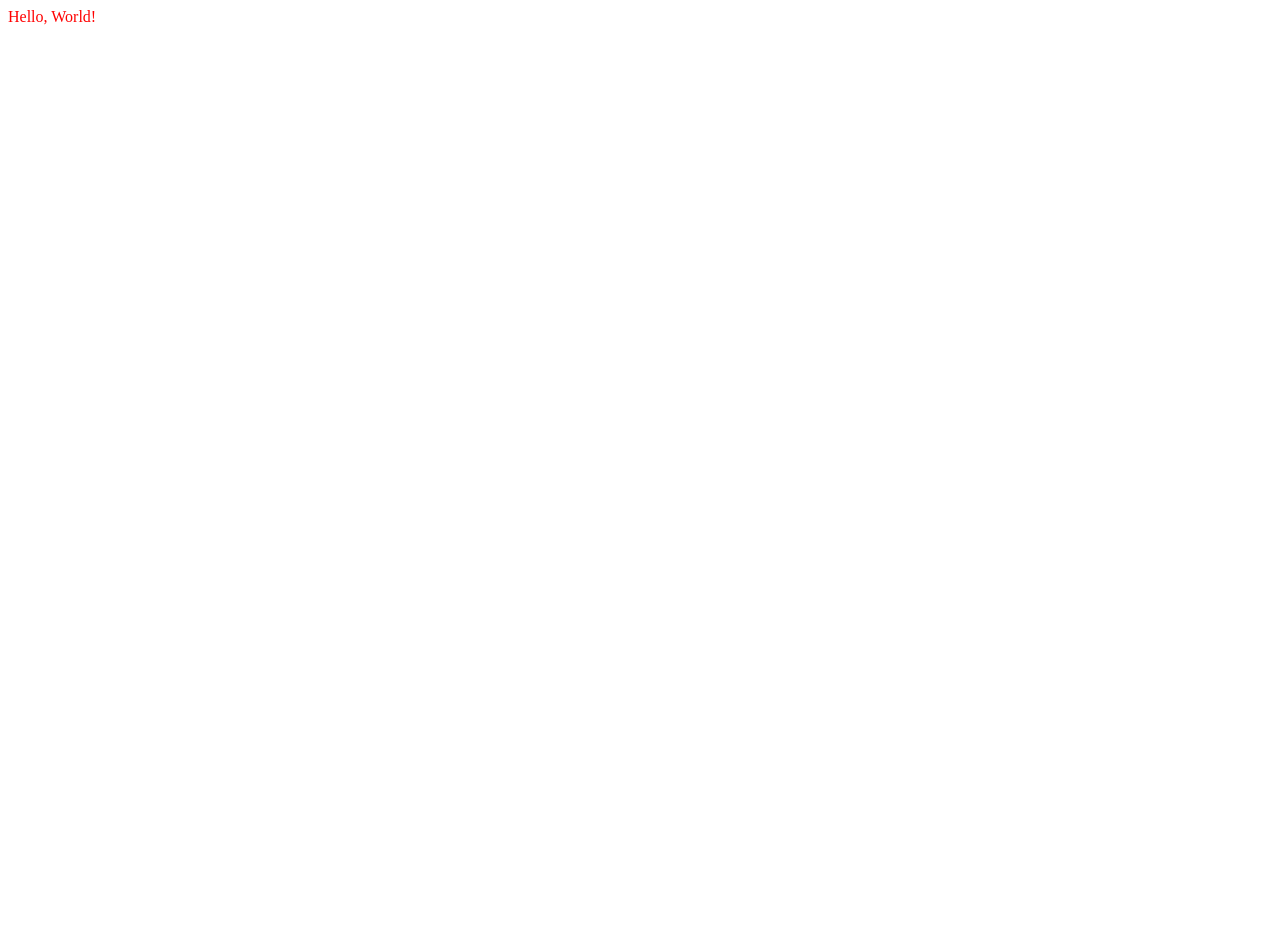
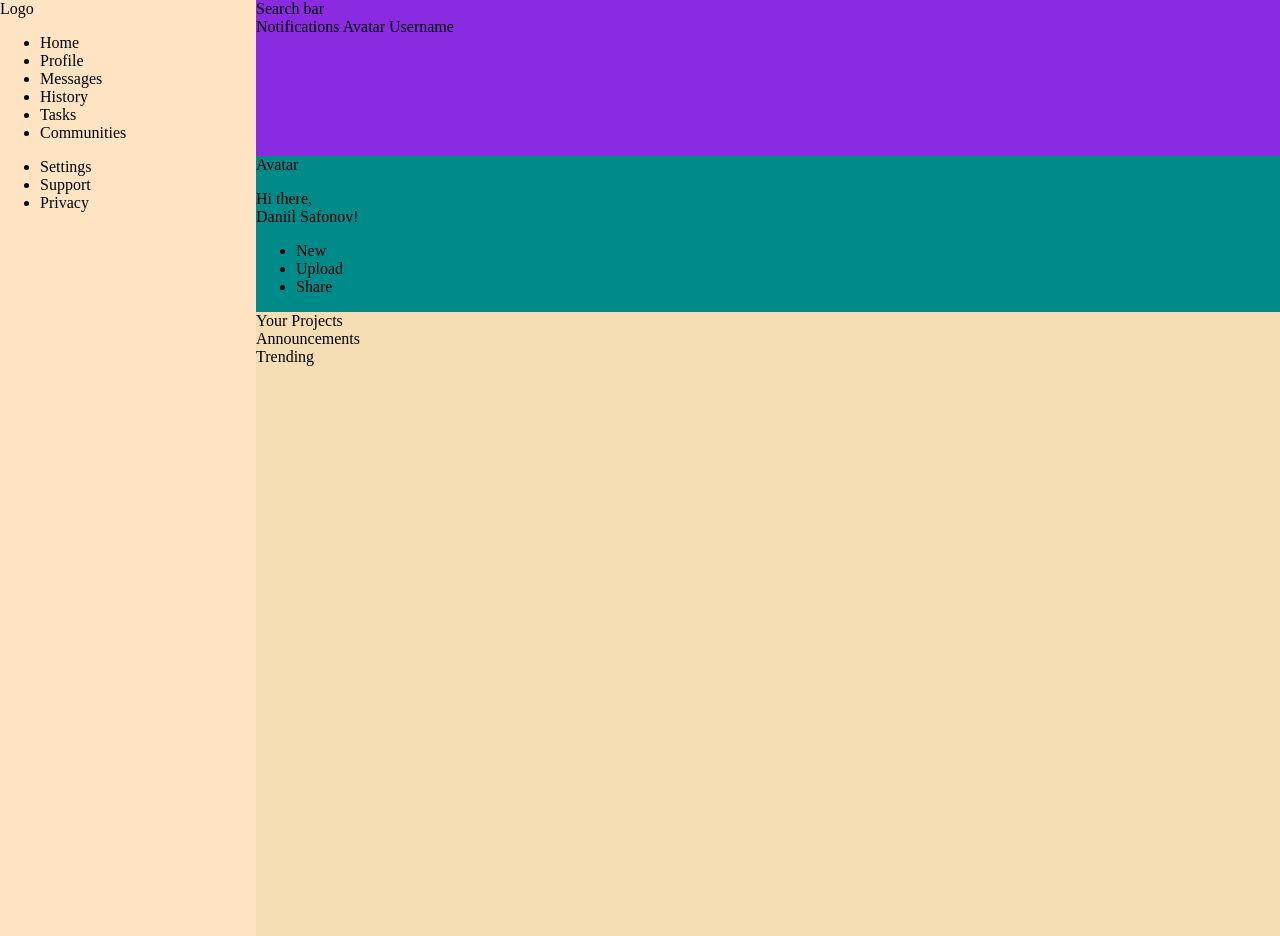
Before and after one commit to danielSafonyan/odin-admin-dashboard, a plain HTML site: page index.html in a window 1280 px wide. Before the commit the page ends 800 px from the top, so only its background shows below. Drawn offline with Linux system fonts and the light colour scheme.

Commit message:
Add main grid layout

```diff
--- a/index.html
+++ b/index.html
@@ -9,6 +9,44 @@
     <script src="./script.js" defer></script>
 </head>
 <body>
-    Hello, World!
+    <div class="sidebar">
+        <div class="logo">
+            Logo
+        </div>
+        <ul class="nav">
+            <li>Home</li>
+            <li>Profile</li>
+            <li>Messages</li>
+            <li>History</li>
+            <li>Tasks</li>
+            <li>Communities</li>
+        </ul>
+        <ul class="settings">
+            <li>Settings</li>
+            <li>Support</li>
+            <li>Privacy</li>
+        </ul>
+    </div>
+    <div class="topbar">
+        <div class="search">Search bar</div>
+        <div class="profile">Notifications Avatar Username</div>
+    </div>
+    <div class="middlebar">
+        <div class="greeting">
+            <div class="avatar">Avatar</div><p>Hi there,<br>Daniil Safonov!</p>
+        </div>
+        <div class="buttons">
+            <ul>
+                <li>New</li>
+                <li>Upload</li>
+                <li>Share</li>
+            </ul>
+        </div>
+    </div>
+    <div class="main">
+        <div class="projects">Your Projects</div>
+        <div class="Announcements">Announcements</div>
+        <div class="trending">Trending</div>
+    </div>
 </body>
 </html>
--- a/style.css
+++ b/style.css
@@ -1,3 +1,35 @@
-* {
-    color: red;
+body {
+    margin: 0;
+  }
+
+.sidebar {
+    background-color: aquamarine;
 }
+
+body {
+    display: grid;
+    grid: "sidebar topbar" 1fr
+          "sidebar middlebar"1fr
+          "sidebar main"4fr
+          / 1fr 4fr;
+}
+
+.sidebar {
+    grid-area: sidebar;
+    background-color: bisque;
+}
+
+.topbar {
+    grid-area: topbar;
+    background-color: blueviolet;
+}
+
+.middlebar {
+    grid-area: middlebar;
+    background-color: darkcyan;
+}
+
+.main {
+    grid-area: main;
+    background-color: wheat;
+}
```
